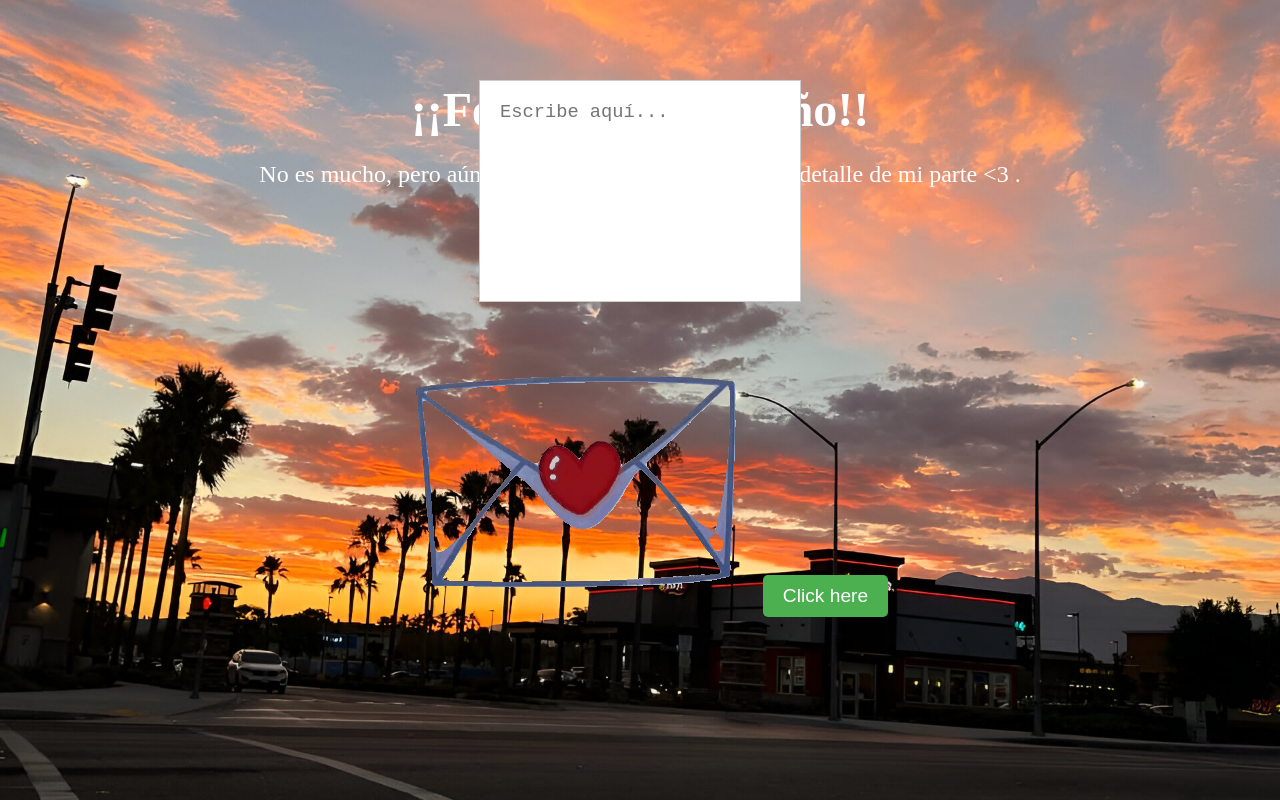
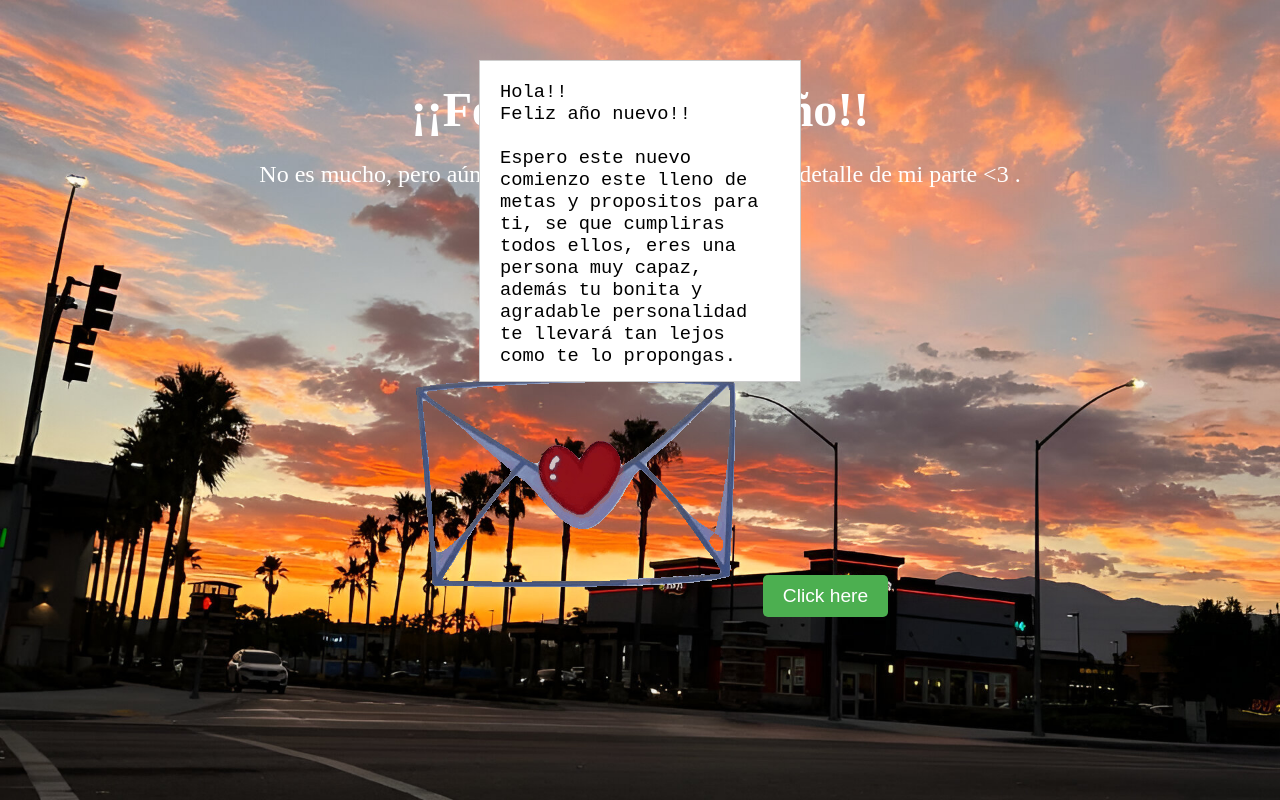
Before and after one commit to Faby-CODE/Hosting1, a plain HTML site: page index.html in a window 1280 px wide. Both pictures are taken after a click on the button "Click here". Drawn offline with Linux system fonts and the light colour scheme.

Commit message:
index.html

```diff
--- a/index.html
+++ b/index.html
@@ -41,9 +41,9 @@
     #text-box {
       display: none; /* Inicialmente está oculto */
       width: 300px;
-      height: 200px;
+      height: 300px;
       position: absolute; /* Lo coloca sobre el GIF */
-      top: 80px; /* Ajusta la posición para que esté más abajo del GIF */
+      top: 60px; /* Ajusta la posición para que esté 2 cm más abajo del GIF */
       left: 50%; /* Centra el cuadro de texto */
       transform: translateX(-50%); /* Asegura que el cuadro esté centrado */
       padding: 10px;
@@ -52,17 +52,6 @@
       color: black;
       text-align: center;
       font-size: 1.2em;
-    }
-
-    /* Estilo para el textarea (cuadro de texto) */
-    #textarea {
-      width: 100%;
-      height: 100%;
-      font-size: 1.2em; /* Asegura que el texto sea legible */
-      padding: 10px;
-      border: none;
-      box-sizing: border-box; /* Hace que el padding no afecte el tamaño */
-      resize: none; /* Evita que el usuario cambie el tamaño */
     }
 
     /* Estilos para el botón */
@@ -78,6 +67,17 @@
 
     button:hover {
       background-color: #45a049; /* Color verde más oscuro al pasar el ratón */
+    }
+
+    /* Estilo para el textarea (cuadro de texto) */
+    #textarea {
+      width: 100%;
+      height: 100%;
+      font-size: 1.2em; /* Asegura que el texto sea legible */
+      padding: 10px;
+      border: none;
+      box-sizing: border-box; /* Hace que el padding no afecte el tamaño */
+      resize: none; /* Evita que el usuario cambie el tamaño */
     }
   </style>
 </head>
@@ -95,7 +95,18 @@
 
   <!-- Cuadro de texto para agregar texto -->
   <div id="text-box">
-    <textarea id="textarea" placeholder="Escribe aquí..."></textarea>
+    <textarea id="textarea">
+Hola!!
+Feliz año nuevo!!
+
+Espero este nuevo comienzo este lleno de metas y propositos para ti, se que cumpliras todos ellos, eres una persona muy capaz, además tu bonita y agradable personalidad te llevará tan lejos como te lo propongas.
+
+Gracias por formar parte de algunos momentos de mi año, aun a lo lejos te mando un abrazo, te deseo un bonito año lleno de buenos momentos.
+
+PD: Guarde la foto del fondo, me gustó mucho ❤.
+
+Att: Faby :3
+    </textarea>
   </div>
 
   <script>
```
